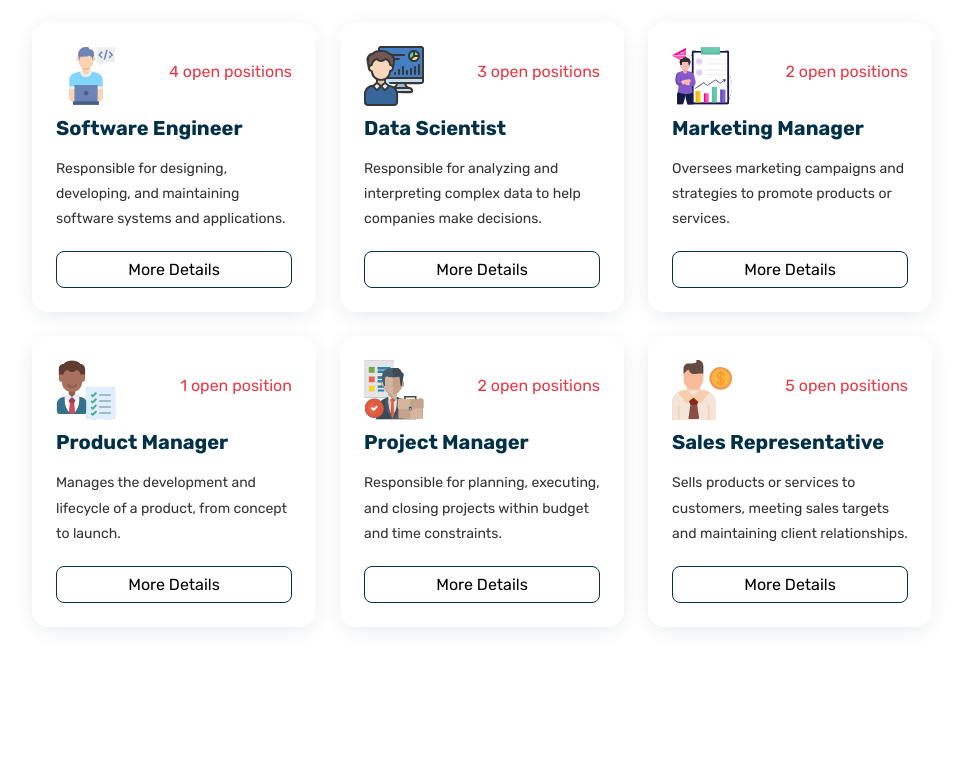
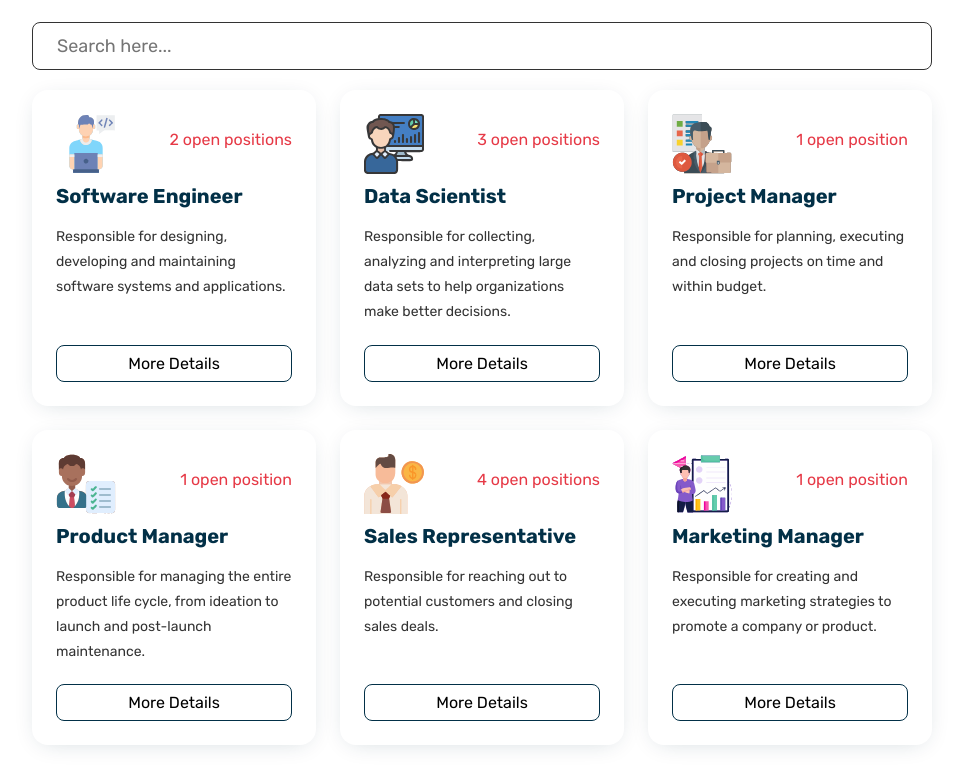
Before and after one commit to BenedictusSimanullang/Job-Listing, a plain HTML site: page index.html in a window 1280 px wide. Shown: the part 64-829 px from the top of the page, without its empty margins (158-1121 px from the left). Before the commit the page ends 800 px from the top, so only its background shows below. Drawn offline with Linux system fonts and the light colour scheme.

Commit message:
Final Commit

```diff
--- a/index.html
+++ b/index.html
@@ -12,6 +12,8 @@
 <body>
     <div class="jobs-list-container">
         <h2>6 Jobs</h2>
+
+        <input class="job-search" type="text" placeholder="Search here..." />
 
         <div class="jobs">
             <div class="job">
@@ -64,6 +66,6 @@
         </div>
     </div>
 
-    <script src="main.js"></script>
+    <script src="amin.js"></script>
 </body>
 </html>
```
